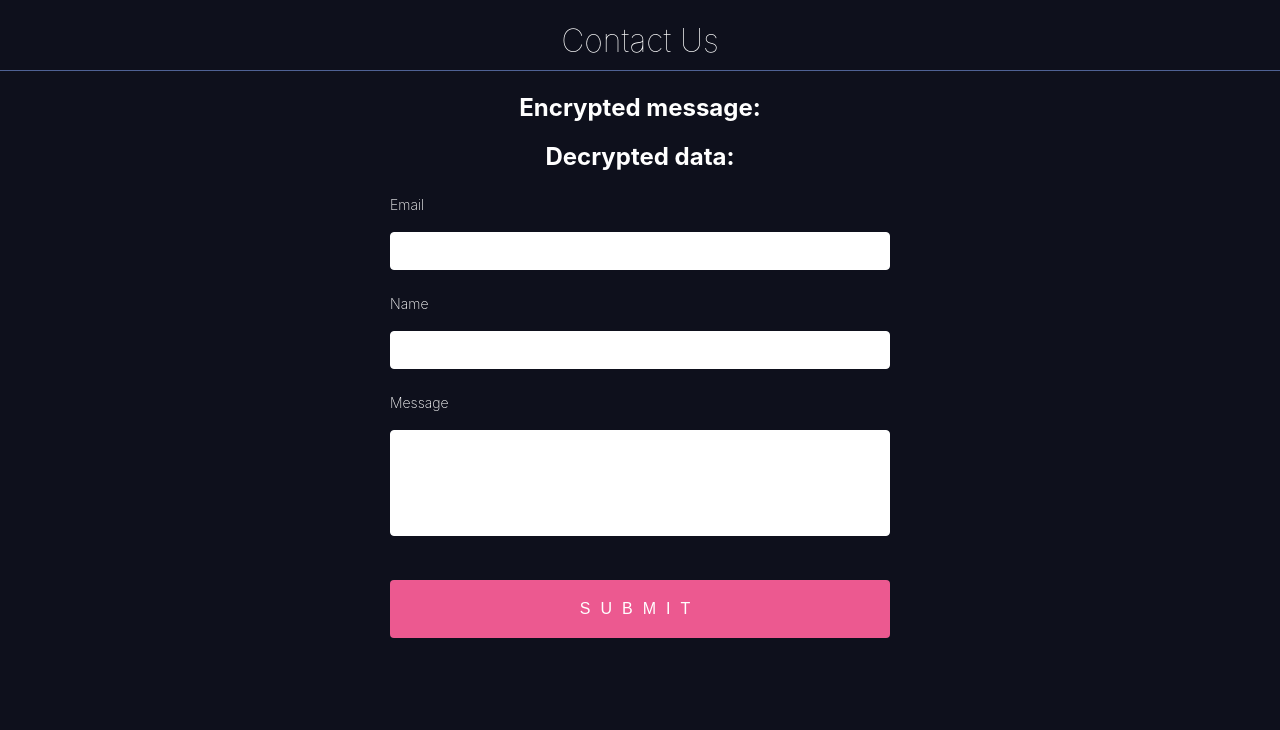
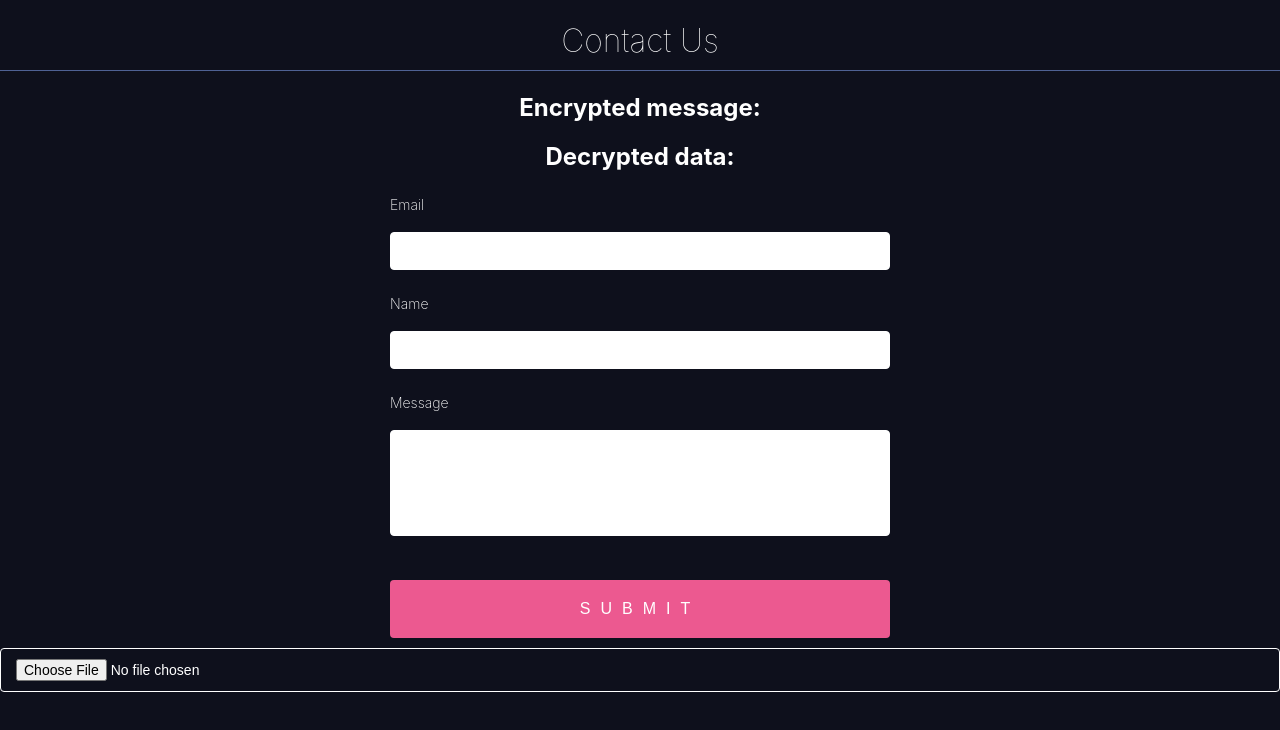
Before and after one commit to saimiqbal7/contactus, a React (Create React App) app in the folder contactus-frontend/: page / in a window 1280 px wide. Shown: the top 730 px of the page. Built offline with nearby package versions, Linux system fonts and the light colour scheme; no server answers.

Commit message:
fix: nonce error

```diff
--- a/contactus-frontend/src/App.js
+++ b/contactus-frontend/src/App.js
@@ -14,7 +14,7 @@ function App() {
   const [encryptedMessage, setEncryptedMessage] = useState("");
   const [decryptedMessage, setDecryptedMessage] = useState("");
   const [nodeList, setNodeList] = useState(null);
-  const [nonce, setNonce] = useState(null);
+  const [newNonce, setNewNonce] = useState(null);
   const [publicKeyA, setPublickeyA] = useState(null);
 
   window.Buffer = Buffer;
@@ -49,10 +49,12 @@ function App() {
 
       const newNonce = nonce();
 
+      console.log(newNonce);
+
       const message = JSON.stringify(data);
 
       setMessage(message);
-      setNonce(nonce);
+      setNewNonce(newNonce);
       setPublickeyA(publicKeyA);
 
       const encrypted = encrypt(
@@ -83,12 +85,7 @@ function App() {
     fileReader.readAsText(e.target.files[0], "UTF-8");
     fileReader.onload = (e) => {
       const privateKeyB = getPrivateKey(e);
-      const decrypted = decrypt(
-        encryptedMessage,
-        nonce,
-        publicKeyA,
-        privateKeyB
-      );
+      const decrypted = decrypt(encryptedMessage, newNonce, publicKeyA, e);
       setDecryptedMessage(decrypted);
       console.log("data", decrypted);
     };
@@ -132,6 +129,13 @@ function App() {
         ></textarea>
         <input type='submit' />
       </form>
+
+      <input
+        type='file'
+        name='private key'
+        onChange={handleOnChange}
+        style={{ color: "#FFFFFF" }}
+      />
     </RecoilRoot>
   );
 }
```
